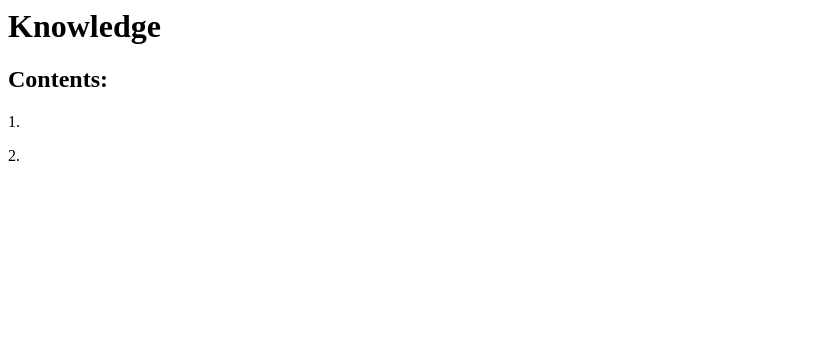
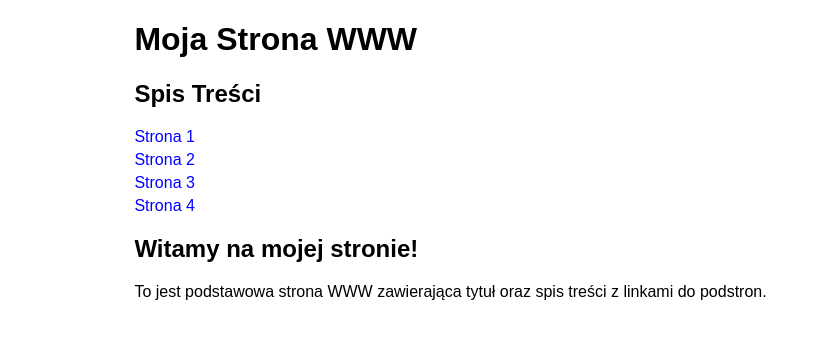
Before and after one commit to makeitnetworked/web, a plain HTML site: page index.html in a window 1280 px wide. Shown: the whole page, without its empty margins (0-817 px from the left). Drawn offline with Linux system fonts and the light colour scheme.

Commit message:
Update index.html

```diff
--- a/index.html
+++ b/index.html
@@ -1,16 +1,57 @@
-<html>
-  <h1>
-    Knowledge
-  </h1>
-  <body>
-    <h2>
-      Contents:
-    </h2>
-    <p>
-      1.
-    </p>
-    <p>
-      2.
-    </p>
-  </body>
+<!DOCTYPE html>
+<html lang="pl">
+<head>
+    <meta charset="UTF-8">
+    <meta name="viewport" content="width=device-width, initial-scale=1.0">
+    <title>Moja Strona WWW</title>
+    <style>
+        body {
+            font-family: Arial, sans-serif;
+        }
+        .container {
+            width: 80%;
+            margin: 0 auto;
+        }
+        .content {
+            margin-top: 20px;
+        }
+        nav {
+            margin-bottom: 20px;
+        }
+        nav ul {
+            list-style-type: none;
+            padding: 0;
+        }
+        nav ul li {
+            margin: 5px 0;
+        }
+        nav ul li a {
+            text-decoration: none;
+            color: blue;
+        }
+        nav ul li a:hover {
+            text-decoration: underline;
+        }
+    </style>
+</head>
+<body>
+    <div class="container">
+        <header>
+            <h1>Moja Strona WWW</h1>
+        </header>
+        <nav>
+            <h2>Spis Treści</h2>
+            <ul>
+                <li><a href="strona1.html">Strona 1</a></li>
+                <li><a href="strona2.html">Strona 2</a></li>
+                <li><a href="strona3.html">Strona 3</a></li>
+                <li><a href="strona4.html">Strona 4</a></li>
+            </ul>
+        </nav>
+        <div class="content">
+            <h2>Witamy na mojej stronie!</h2>
+            <p>To jest podstawowa strona WWW zawierająca tytuł oraz spis treści z linkami do podstron.</p>
+        </div>
+    </div>
+</body>
 </html>
```
